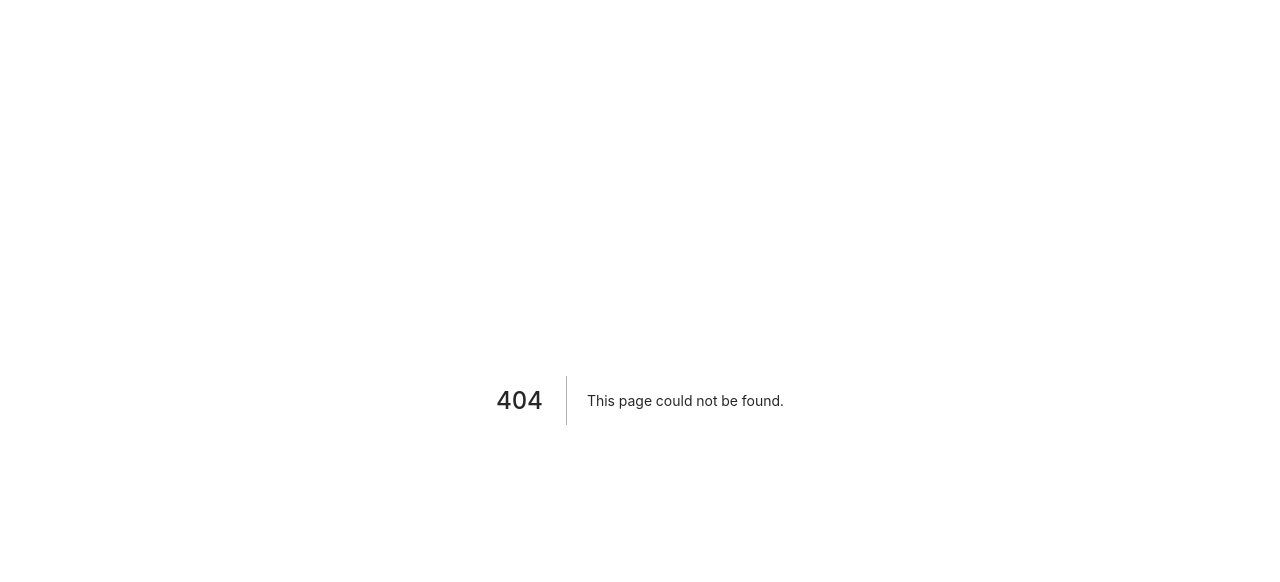
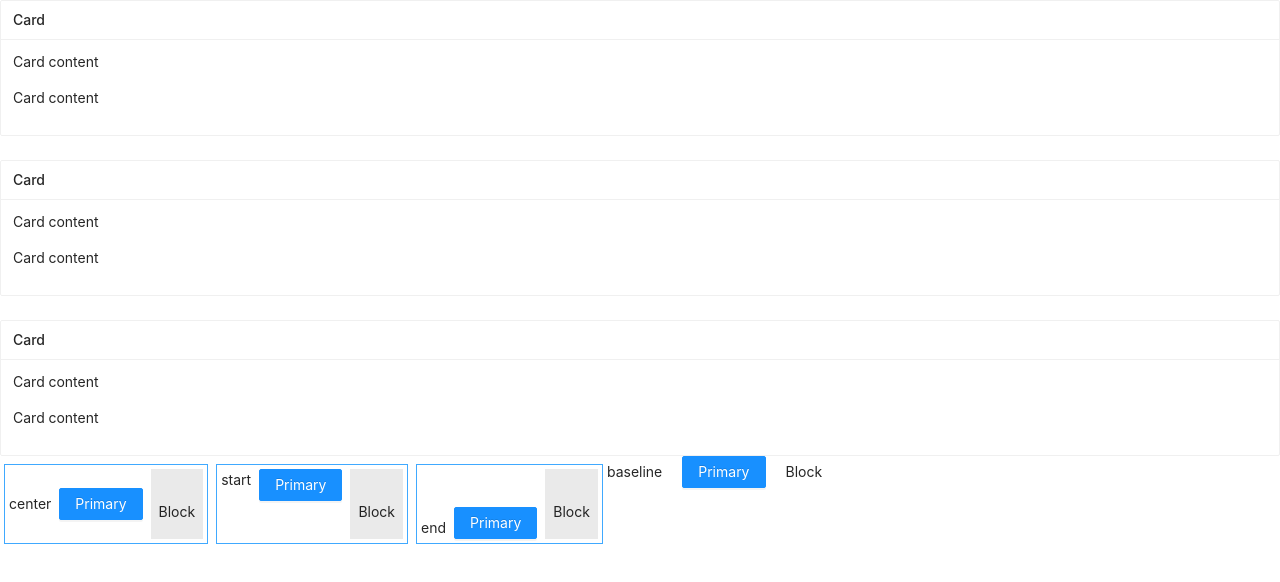
Before and after one commit to talhajubaer018/antdesign, a Next.js app: page /space in a window 1280 px wide. Before the commit this address had no page. Shown: the top 582 px of the page. Built offline with nearby package versions, Linux system fonts and the light colour scheme.

Commit message:
space added

```diff
--- /dev/null
+++ b/pages/space.js
@@ -0,0 +1,55 @@
+import { Button, Card, Space } from "antd";
+import React from "react";
+
+const SpaceAD = () => {
+  return (
+    <div>
+      <Space direction="vertical" size="large" style={{ display: "flex" }}>
+        <Card title="Card" size="small">
+          <p>Card content</p>
+          <p>Card content</p>
+        </Card>
+        <Card title="Card" size="small">
+          <p>Card content</p>
+          <p>Card content</p>
+        </Card>
+        <Card title="Card" size="small">
+          <p>Card content</p>
+          <p>Card content</p>
+        </Card>
+      </Space>
+      <div className="space-align-container">
+        <div className="space-align-block">
+          <Space align="center">
+            center
+            <Button type="primary">Primary</Button>
+            <span className="mock-block">Block</span>
+          </Space>
+        </div>
+        <div className="space-align-block">
+          <Space align="start">
+            start
+            <Button type="primary">Primary</Button>
+            <span className="mock-block">Block</span>
+          </Space>
+        </div>
+        <div className="space-align-block">
+          <Space align="end">
+            end
+            <Button type="primary">Primary</Button>
+            <span className="mock-block">Block</span>
+          </Space>
+        </div>
+        <div className="">
+          <Space align="center" size={20}>
+            baseline
+            <Button type="primary">Primary</Button>
+            <span className="mock-block">Block</span>
+          </Space>
+        </div>
+      </div>
+    </div>
+  );
+};
+
+export default SpaceAD;
--- a/styles/globals.css
+++ b/styles/globals.css
@@ -53,3 +53,19 @@ a {
 .back-btn {
   text-align: center;
 }
+.space-align-container {
+  display: flex;
+  flex-wrap: wrap;
+  align-items: flex-start;
+}
+.space-align-block {
+  flex: none;
+  margin: 8px 4px;
+  padding: 4px;
+  border: 1px solid #40a9ff;
+}
+.space-align-block .mock-block {
+  display: inline-block;
+  padding: 32px 8px 16px;
+  background: rgba(150, 150, 150, 0.2);
+}
```
